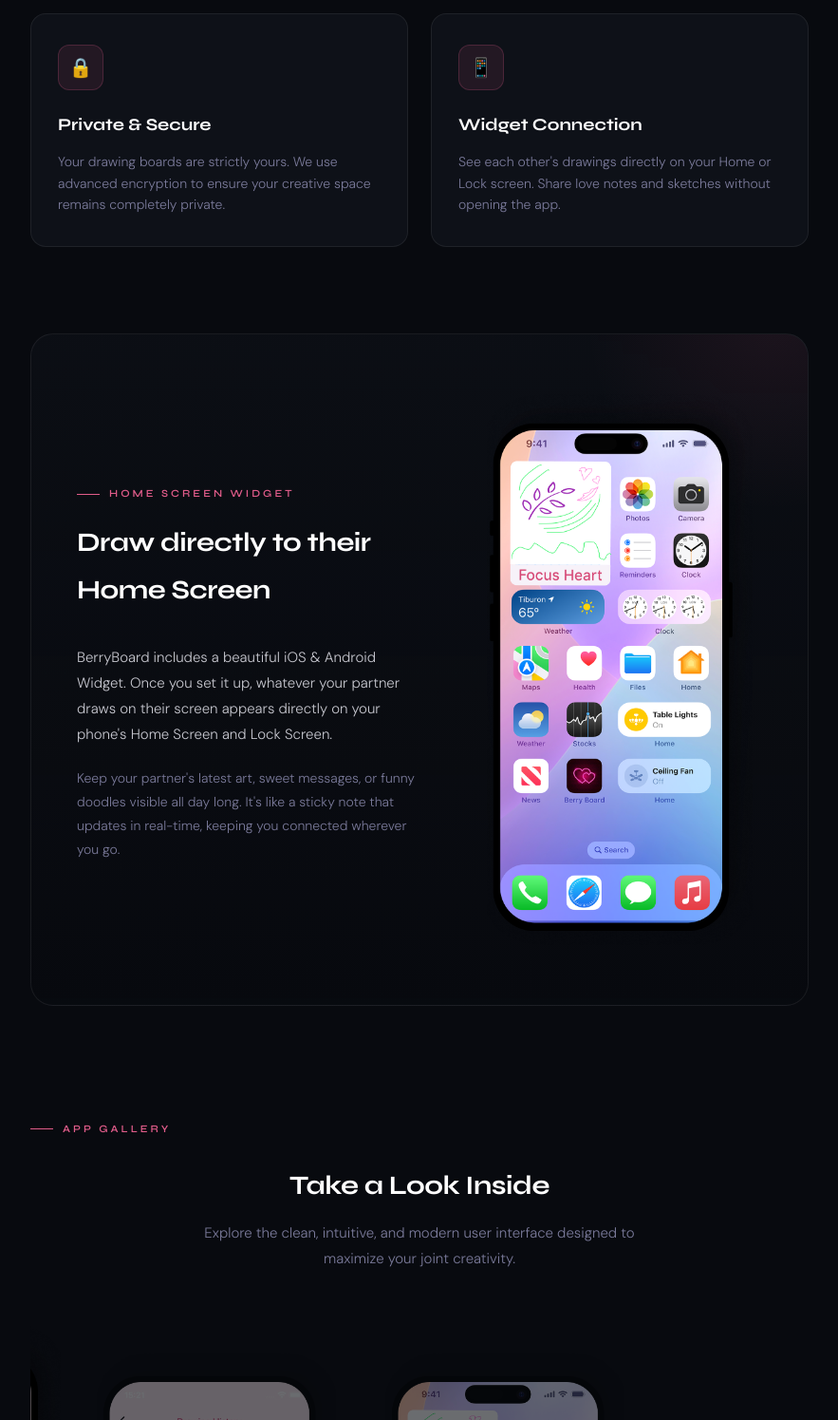
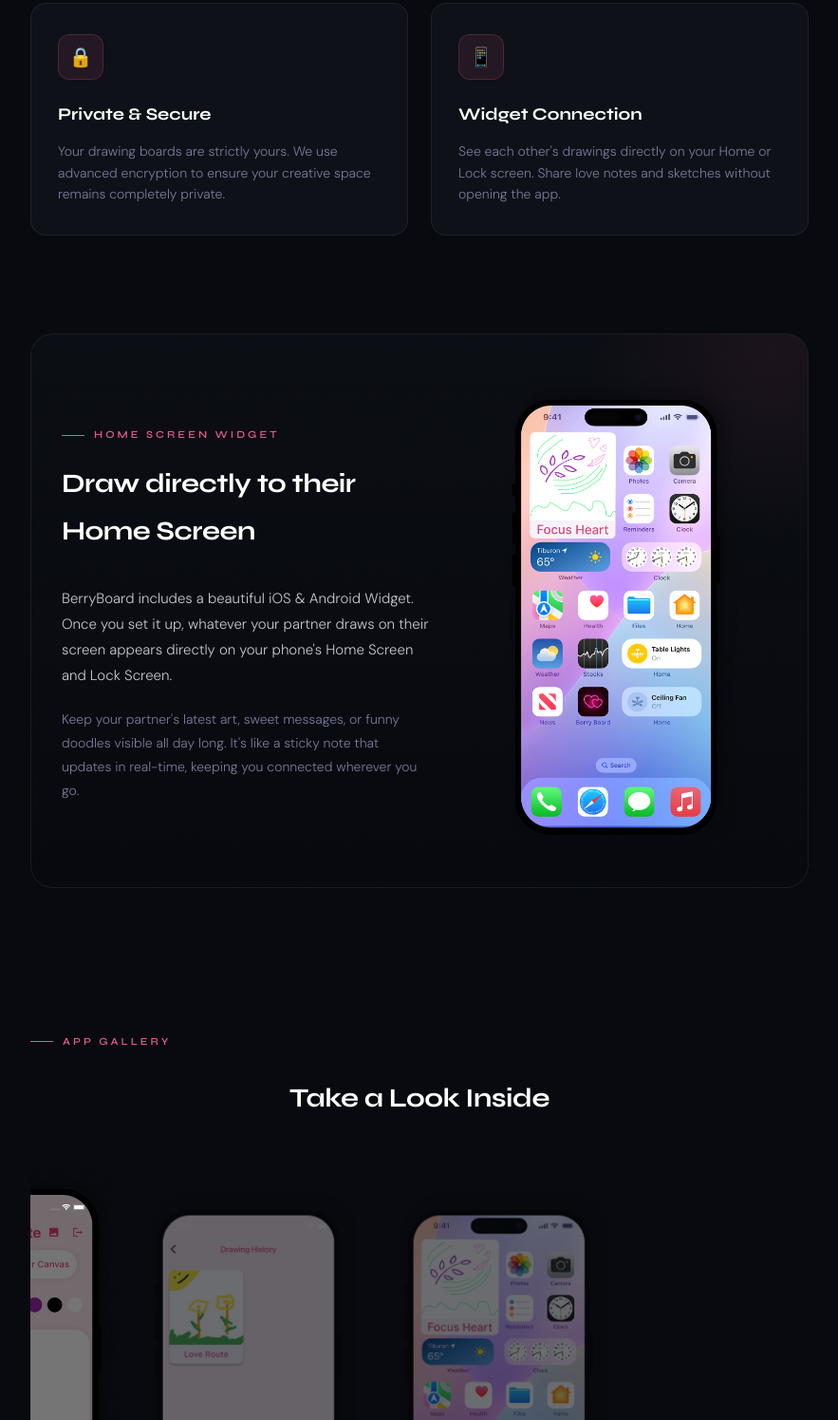
Before and after one commit to ilknurtulgar/berryboard-terms-policies, a plain HTML site: page index.html in a window 1280 px wide. Shown: the part 1305-2800 px from the top of the page at 95% size, without its empty margins (198-1081 px from the left). Drawn offline with Linux system fonts and the light colour scheme.

Commit message:
style: adjust layout, reduce phone mockup dimensions, and remove gallery section description

```diff
--- a/index.html
+++ b/index.html
@@ -212,7 +212,7 @@
       min-height: calc(100vh - 64px);
       display: flex;
       flex-direction: column;
-      justify-content: center;
+      justify-content: flex-start;
       scroll-margin-top: 64px;
       box-sizing: border-box;
       padding: 40px 0;
@@ -451,8 +451,8 @@
 
     .phone-mockup {
       position: relative;
-      width: 280px;
-      height: 586px;
+      width: 240px;
+      height: 502px;
       background: transparent;
       border: none;
       border-radius: 0;
@@ -504,9 +504,9 @@
     .widget-section {
       display: flex;
       align-items: center;
-      gap: 60px;
-      margin-bottom: 40px;
-      padding: 60px 48px;
+      gap: 40px;
+      margin-bottom: 20px;
+      padding: 40px 32px;
       background: linear-gradient(180deg, rgba(14, 17, 24, 0.6) 0%, rgba(8, 10, 15, 0.4) 100%);
       border: 1px solid var(--border);
       border-radius: 24px;
@@ -572,7 +572,7 @@
 
     .gallery-section {
       text-align: center;
-      margin-bottom: 100px;
+      margin-bottom: 40px;
     }
 
     .gallery-section h2 {
@@ -606,12 +606,12 @@
     }
 
     .carousel-spacer {
-      flex: 0 0 calc(50% - 140px);
+      flex: 0 0 calc(50% - 120px);
       pointer-events: none;
     }
 
     .carousel-slide {
-      flex: 0 0 280px;
+      flex: 0 0 240px;
       scroll-snap-align: center;
       transition: transform 0.4s ease, opacity 0.4s ease;
       opacity: 0.4;
@@ -881,9 +881,7 @@
     <section class="section gallery-section" id="gallery">
       <div class="page-label">App Gallery</div>
       <h2>Take a Look Inside</h2>
-      <p style="color: var(--muted); max-width: 500px; margin: 0 auto 30px;">
-        Explore the clean, intuitive, and modern user interface designed to maximize your joint creativity.
-      </p>
+
 
       <div class="carousel-container">
         <div class="carousel-track-wrapper" id="carouselTrack">
```
